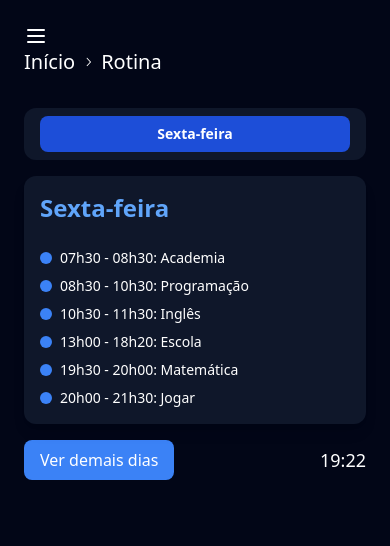
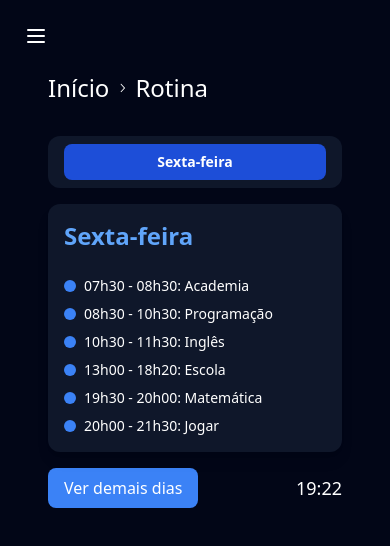
Before and after one commit to VictorJunqueira1/study-assistant, a Next.js app in the folder web/: page /modules/routine in a window 390 px wide. Shown: the top 546 px of the page. Built offline with nearby package versions, Linux system fonts and the light colour scheme.

Commit message:
[fix] Correcting and optimizing layouts, updating list of program studies..

```diff
--- a/web/src/pages/modules/english.tsx
+++ b/web/src/pages/modules/english.tsx
@@ -150,10 +150,10 @@ const English = () => {
               </div>
               <div className="bg-slate-900 p-6 rounded-xl shadow-lg">
                 <h2 className="text-2xl md:text-3xl font-semibold mb-4">Progresso</h2>
-                <Progress value={progressPercentage} className="w-full h-4 bg-gray-700 rounded-full">
-                  <div className="bg-blue-500 h-full rounded-full" style={{ width: `${progressPercentage}%` }}></div>
+                <Progress value={progressPercentage} className="w-full h-4 bg-gray-700 rounded-full mb-2">
+                  <div className="bg-blue-400 h-full rounded-full" style={{ width: `${progressPercentage}%` }}></div>
                 </Progress>
-                <div className="mt-2 text-white">{roundPercentage(progressPercentage)}% Completo</div>
+                {`${progressPercentage.toFixed(0)}% completo - (${checkedCheckboxes} de ${totalCheckboxes})`}
               </div>
             </div>
           </div>
--- a/web/src/pages/modules/math.tsx
+++ b/web/src/pages/modules/math.tsx
@@ -9,6 +9,7 @@ import { topics, courses } from '@/types/data/data.math';
 import { database } from '@/lib/firebase';
 import { ref, onValue, set } from 'firebase/database';
 import Sidebar from '@/components/Aside';
+import { Progress } from '@/components/ui/progress';
 
 const Mathematic = () => {
   const [checkboxStates, setCheckboxStates] = useState<{ [key: string]: boolean }>({});
@@ -155,13 +156,10 @@ const Mathematic = () => {
               </div>
               <div className="bg-slate-900 p-6 rounded-xl shadow-lg">
                 <h2 className="text-2xl md:text-3xl font-semibold mb-4">Progresso</h2>
-                <div className="w-full bg-gray-700 rounded-full h-4">
-                  <div
-                    className="bg-blue-400 h-full rounded-full"
-                    style={{ width: `${progressPercentage}%` }}
-                  ></div>
-                </div>
-                <div className="mt-2 text-white">{roundPercentage(progressPercentage)}% Completo</div>
+                <Progress value={progressPercentage} className="w-full h-4 bg-gray-700 rounded-full mb-2">
+                  <div className="bg-blue-400 h-full rounded-full" style={{ width: `${progressPercentage}%` }}></div>
+                </Progress>
+                {`${progressPercentage.toFixed(0)}% completo - (${checkedCheckboxes} de ${totalCheckboxes})`}
               </div>
             </div>
           </div>
--- a/web/src/pages/modules/prog.tsx
+++ b/web/src/pages/modules/prog.tsx
@@ -174,10 +174,10 @@ const Prog = () => {
               </div>
               <div className="bg-slate-900 p-6 rounded-xl shadow-lg">
                 <h2 className="text-2xl md:text-3xl font-semibold mb-4">Progresso</h2>
-                <Progress value={progressPercentage} className="w-full h-4 bg-gray-700 rounded-full">
+                <Progress value={progressPercentage} className="w-full h-4 bg-gray-700 rounded-full mb-2">
                   <div className="bg-blue-400 h-full rounded-full" style={{ width: `${progressPercentage}%` }}></div>
                 </Progress>
-                <div className="mt-2 text-white">{Math.round(progressPercentage)}% Completo</div>
+                {`${progressPercentage.toFixed(0)}% completo - (${checkedCheckboxes} de ${totalCheckboxes})`}
               </div>
             </div>
           </div>
--- a/web/src/pages/modules/routine.tsx
+++ b/web/src/pages/modules/routine.tsx
@@ -48,18 +48,17 @@ const Routine = () => {
     };
 
     return (
-        <div className="flex min-h-screen bg-slate-950 text-white flex-col lg:flex-row lg:pl-64">
+        <>
+            <div className="flex min-h-screen bg-slate-950 text-white flex-1 p-6 lg:pl-64">
                 <Aside />
                 <main className="flex-1 p-6">
-                <div className="mx-auto max-w-6xl">
+                    <div className="mx-auto max-w-7xl">
                         <div className="flex items-center justify-between mb-8">
                             <Breadcrumb className="mt-6">
-                            <BreadcrumbList className="text-xl md:text-2xl text-white items-center flex text-center">
+                                <BreadcrumbList className="text-2xl md:text-3xl text-white items-center flex text-center">
                                     <BreadcrumbItem>
                                         <BreadcrumbLink asChild>
-                                        <Link href="/" className="text-xl md:text-2xl font-light">
-                                            Início
-                                        </Link>
+                                            <Link href="/" className="text-2xl font-light">Início</Link>
                                         </BreadcrumbLink>
                                     </BreadcrumbItem>
                                     <BreadcrumbSeparator />
@@ -71,8 +70,7 @@ const Routine = () => {
                                 </BreadcrumbList>
                             </Breadcrumb>
                         </div>
-
-                    <div className="relative max-w-6xl mx-auto">
+                        <div className="relative max-w-7xl mx-auto">
                             <Tabs
                                 value={selectedDay}
                                 onValueChange={setSelectedDay}
@@ -143,6 +141,7 @@ const Routine = () => {
                     </div>
                 </main>
             </div>
+        </>
     );
 };
 
--- a/web/src/types/data/data.prog.ts
+++ b/web/src/types/data/data.prog.ts
@@ -45,8 +45,7 @@ export const languagesRoadmap = [
     {
         level: 5 + ` - Extras`,
         subcategories: [
-            { category: 'Java', details: ['Spring', 'Kotlin'] },
-            { category: 'Outras Linguagens', details: ['Flutter'] }
+            { category: 'Golang', details: ['Gin', 'Beego'] }
         ]
     }
 ];
```
Lines whose indentation alone changed are shown as unchanged.
